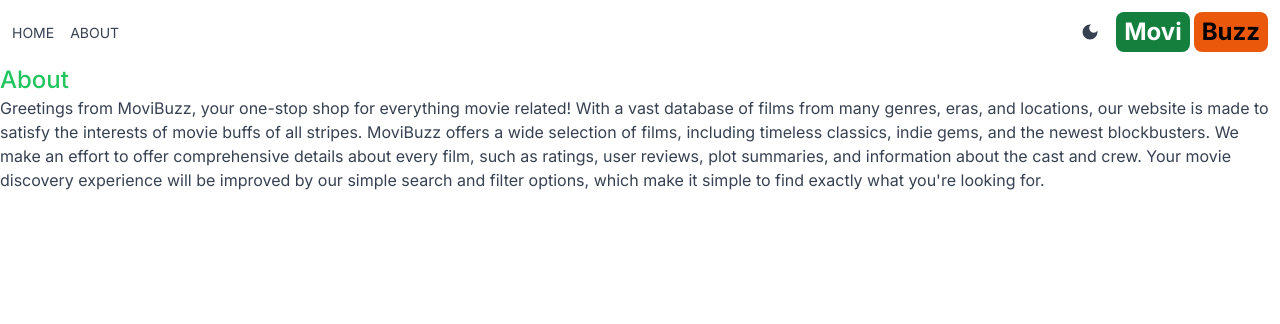
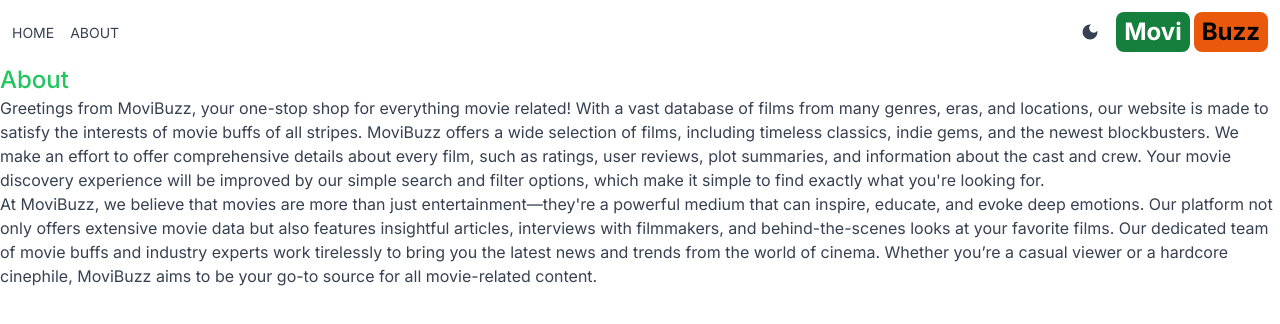
Before and after one commit to Prasanna-cpu/MovieBuzz, a Next.js app: page /about in a window 1280 px wide. Shown: the top 324 px of the page. Built offline with nearby package versions, Linux system fonts and the light colour scheme.

Commit message:
about route page

```diff
--- a/src/app/about/page.tsx
+++ b/src/app/about/page.tsx
@@ -12,6 +12,17 @@
         plot summaries, and information about the cast and crew. Your movie discovery experience will be improved by
          our simple search and filter options, which make it simple to find exactly what you're looking for.
       </p>
+      <p>
+        At MoviBuzz, we believe that movies are more than just entertainment—they're a
+        powerful medium that can inspire, educate, and evoke deep emotions.
+        Our platform not only offers extensive movie data but also features insightful articles,
+        interviews with filmmakers, and behind-the-scenes looks at your favorite films.
+        Our dedicated team of movie buffs and industry experts work tirelessly to bring you
+        the latest news and trends from the world of cinema. Whether you’re a casual viewer
+         or a hardcore cinephile,
+         MoviBuzz aims to be your go-to source for all movie-related content.
+      </p>
+
 
     </div>
   );
```
